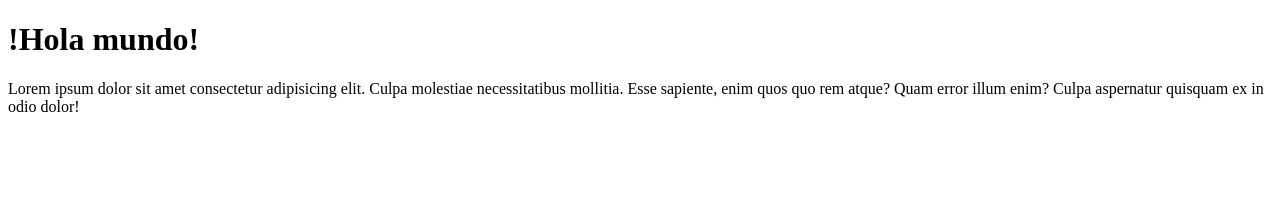
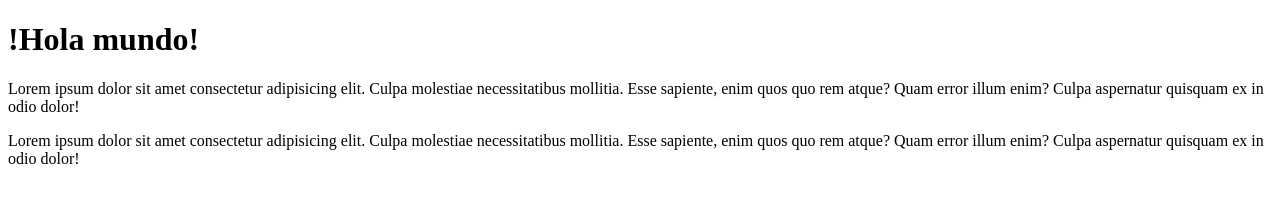
Before and after one commit to Alec-tcg/proyectohtml, a plain HTML site: page index.html in a window 1280 px wide. Drawn offline with Linux system fonts and the light colour scheme.

Commit message:
add new change in body

```diff
--- a/index.html
+++ b/index.html
@@ -8,5 +8,6 @@
 <body>
 <h1>!Hola mundo!</h1>
 <p>Lorem ipsum dolor sit amet consectetur adipisicing elit. Culpa molestiae necessitatibus mollitia. Esse sapiente, enim quos quo rem atque? Quam error illum enim? Culpa aspernatur quisquam ex in odio dolor!</p>
+<p>Lorem ipsum dolor sit amet consectetur adipisicing elit. Culpa molestiae necessitatibus mollitia. Esse sapiente, enim quos quo rem atque? Quam error illum enim? Culpa aspernatur quisquam ex in odio dolor!</p>
 </body>
 </html>
```
Also changed, not shown: 1 other file.
